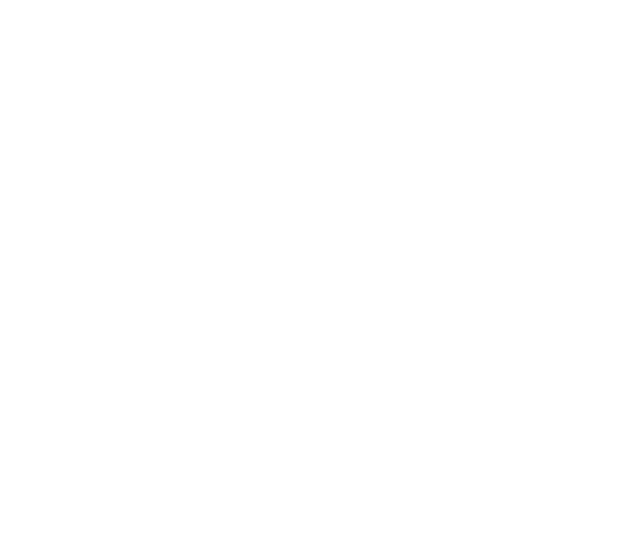
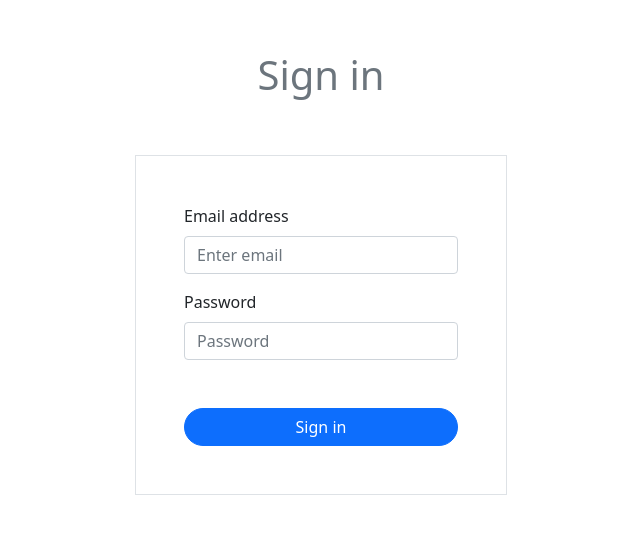
Before and after one commit to dev-kibo/piivt, a React (Create React App) app in the folder 04-front-end/: page /admin in a window 1280 px wide. Shown: the part 127-660 px from the top of the page, without its empty margins (319-959 px from the left). Built offline with nearby package versions, Linux system fonts and the light colour scheme.

Commit message:
Added sign in for admin

```diff
--- a/04-front-end/src/components/Application/Application.tsx
+++ b/04-front-end/src/components/Application/Application.tsx
@@ -6,10 +6,11 @@
 import MoviePage from "../MoviePage/MoviePage";
 import MoviePageProjections from "../MoviePage/MoviePageProjections";
 import MoviePageDetails from "../MoviePage/MoviePageDetails";
+import SignInPage from "../SignInPage/SignInPage";
 
 export default function Application() {
   return (
-    <Container className="Application p-4">
+    <Container className="Application p-4 vh-100 min-vh-100">
       <Switch>
         <Route exact path="/" component={HomePage} />
         <Route
@@ -21,6 +22,7 @@
           path="/movies/:id/details"
           render={() => <MoviePage component={MoviePageDetails} />}
         />
+        <Route path="/admin" component={SignInPage} />
       </Switch>
     </Container>
   );
--- /dev/null
+++ b/04-front-end/src/components/SignInPage/SignInPage.tsx
@@ -0,0 +1,37 @@
+import React from "react";
+import { Row, Col, Form, Button } from "react-bootstrap";
+
+export default function SignInPage() {
+  return (
+    <Row className="justify-content-center align-items-center h-100">
+      <Col sm={8} md={6} lg={4}>
+        <Row className="mb-5 text-center text-muted">
+          <Col>
+            <h1>Sign in</h1>
+          </Col>
+        </Row>
+        <Row>
+          <Col className="border p-3 p-sm-5">
+            <Form>
+              <Form.Group>
+                <Form.Label>Email address</Form.Label>
+                <Form.Control type="email" placeholder="Enter email" />
+              </Form.Group>
+              <Form.Group className="mt-3">
+                <Form.Label>Password</Form.Label>
+                <Form.Control type="password" placeholder="Password" />
+              </Form.Group>
+              <Button
+                className="mt-5 w-100 rounded-pill"
+                variant="primary"
+                type="submit"
+              >
+                Sign in
+              </Button>
+            </Form>
+          </Col>
+        </Row>
+      </Col>
+    </Row>
+  );
+}
```
